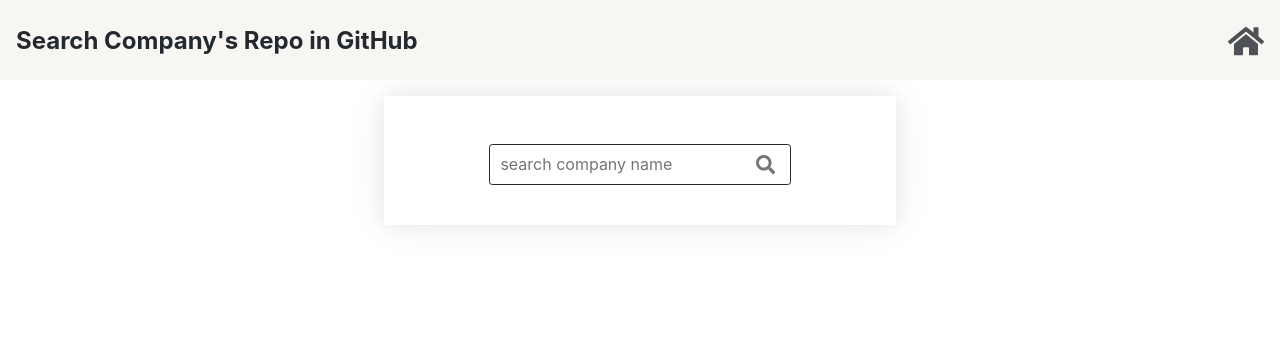
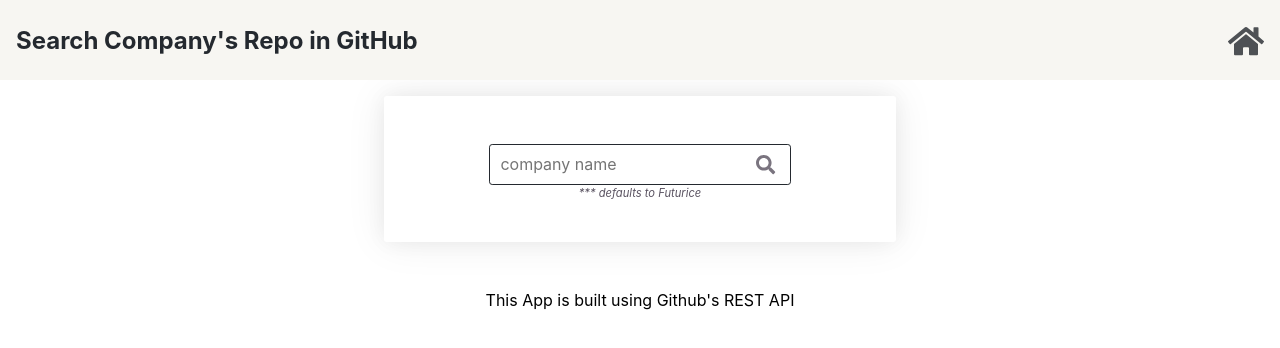
Before and after one commit to maya-salcedo/futurice-assignment, a React (Create React App) app: page / in a window 1280 px wide. Shown: the top 348 px of the page. Built offline with nearby package versions, Linux system fonts and the light colour scheme; the HTML template or start-up script is replaced by a standard one.

Commit message:
added Footer, rearranged the position button element

```diff
--- a/src/App.js
+++ b/src/App.js
@@ -1,6 +1,7 @@
 import { BrowserRouter, Route } from 'react-router-dom';
 import { Card } from './components/Card/Card';
 import { CompanyProfile } from './components/CompanyProfile/CompanyProfile';
+import Footer from './components/Footer/Footer';
 import Header from './components/Header/Header';
 
 export default function App() {
@@ -9,6 +10,7 @@ export default function App() {
       <Header />
       <Route path="/" component={Card} exact></Route>
       <Route path="/:company_name" component={CompanyProfile}></Route>
+      <Footer />
     </BrowserRouter>
   );
 }
--- a/src/components/Button/Button.jsx
+++ b/src/components/Button/Button.jsx
@@ -2,9 +2,5 @@ import React from 'react';
 import Link from './Styles';
 
 export function ButtonLink({ companyName }) {
-  return (
-    <Link to={{ pathname: `/${companyName}` }}>
-      Learn more about the company
-    </Link>
-  );
+  return <Link to={{ pathname: `/${companyName}` }}>Learn more</Link>;
 }
--- a/src/components/Card/Card.jsx
+++ b/src/components/Card/Card.jsx
@@ -37,6 +37,8 @@ export function Card() {
     } catch (err) {
       setIsError(true);
       setIsLoading(false);
+      setRepos([]);
+      setUserInput('futurice');
       console.error(`Error at Card: ${err}`);
     }
   };
@@ -51,17 +53,18 @@ export function Card() {
           <CardWrapper.Card>
             <CardWrapper.Search>
               <CardWrapper.SearchInput
-                placeholder="search company name"
+                placeholder="company name"
                 onChange={handleSearch}
               />
               <CardWrapper.SearchButton onClick={handleSubmit} />
             </CardWrapper.Search>
+            <CardWrapper.TextSmall>
+              {repos?.length === 0 && '*** defaults to Futurice'}
+            </CardWrapper.TextSmall>
             {repos?.length > 0 && (
               <>
-                <CardWrapper.Name>
-                  {company?.name}
-                  <p>(company name)</p>
-                </CardWrapper.Name>
+                <CardWrapper.Name>{company?.name}</CardWrapper.Name>
+                <ButtonLink companyName={userInput} />
                 <CardWrapper.Table>
                   <thead>
                     <tr>
@@ -92,7 +95,6 @@ export function Card() {
                     ))}
                   </tbody>
                 </CardWrapper.Table>
-                <ButtonLink companyName={userInput} />
               </>
             )}
           </CardWrapper.Card>
--- a/src/components/Card/Styles.jsx
+++ b/src/components/Card/Styles.jsx
@@ -70,20 +70,20 @@ const SearchButton = styled.button`
   }
 `;
 
+const TextSmall = styled.p`
+  margin: 0.1rem 0;
+  font-size: 0.7rem;
+  color: #595260;
+  font-style: italic;
+`;
+
 const Name = styled.h1`
   font-size: 2.5rem;
   margin-bottom: 0.5rem;
   color: #3d56b2;
   text-align: center;
-  padding-top: 0.5rem;
-
-  > p {
-    font-size: 0.8rem;
-    color: #595260;
-    font-style: italic;
-    margin: 0;
-    text-align: center;
-  }
+  padding-top: 0;
+  margin-top: 0.5rem;
 
   @media (min-width: 434px) {
     font-size: 4rem;
@@ -162,6 +162,10 @@ CardWrapper.SearchButton = function CardWrapperSearchButton({ onClick }) {
   );
 };
 
+CardWrapper.TextSmall = function CardWrapperTextSmall({ children }) {
+  return <TextSmall>{children}</TextSmall>;
+};
+
 CardWrapper.Name = function CardWrapperName({ children }) {
   return <Name>{children}</Name>;
 };
--- /dev/null
+++ b/src/components/Footer/Footer.jsx
@@ -0,0 +1,10 @@
+import React from 'react';
+import styled from 'styled-components';
+
+const StyledFooter = styled.footer`
+  text-align: center;
+`;
+
+export default function Footer() {
+  return <StyledFooter>This App is built using Github's REST API</StyledFooter>;
+}
--- a/src/components/Header/Styles.jsx
+++ b/src/components/Header/Styles.jsx
@@ -5,6 +5,7 @@ import { faHome } from '@fortawesome/free-solid-svg-icons';
 
 const Container = styled.header`
   position: fixed;
+  z-index: 20;
   top: 0;
   right: 0;
   left: 0;
```
